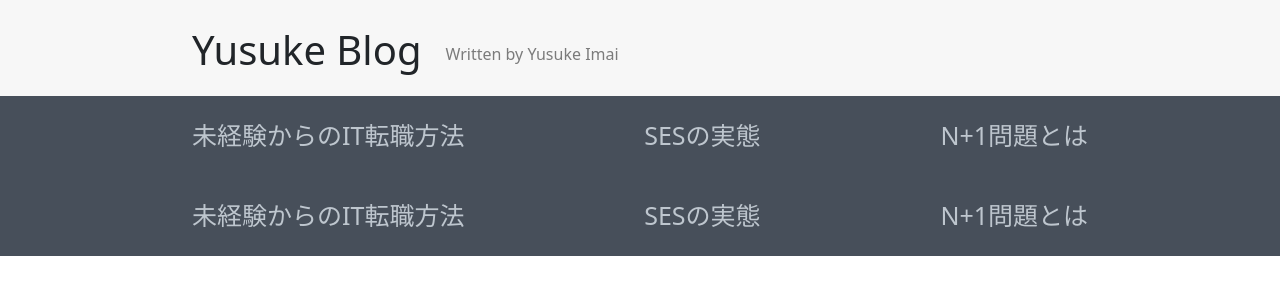
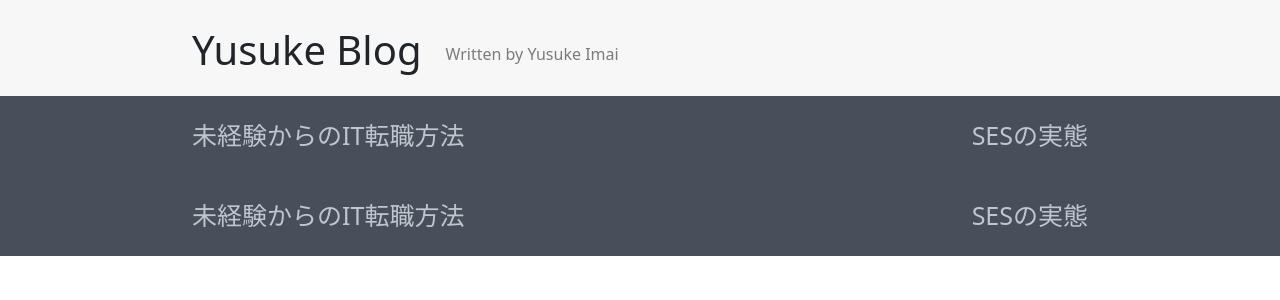
Before and after one commit to ima-yusuke/webblog, a Next.js app: page /nav in a window 1280 px wide. Shown: the top 300 px of the page. Built offline with nearby package versions, Linux system fonts and the light colour scheme.

Commit message:
nav n+1 deleted

```diff
--- a/app/nav/page.js
+++ b/app/nav/page.js
@@ -15,11 +15,6 @@ function Nav() {
               SESの実態
             </Link>
           </li>
-          <li>
-            <Link href="../../blog-one" className={styles.link}>
-              N+1問題とは
-            </Link>
-          </li>
         </ul>
       </nav>
   );
```
